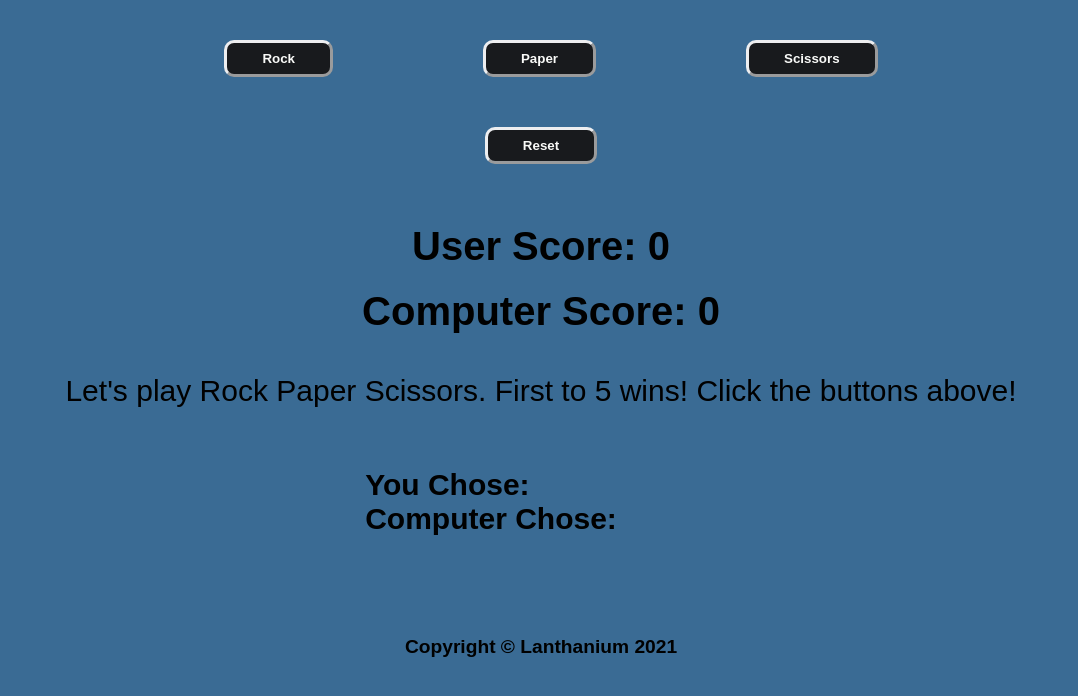
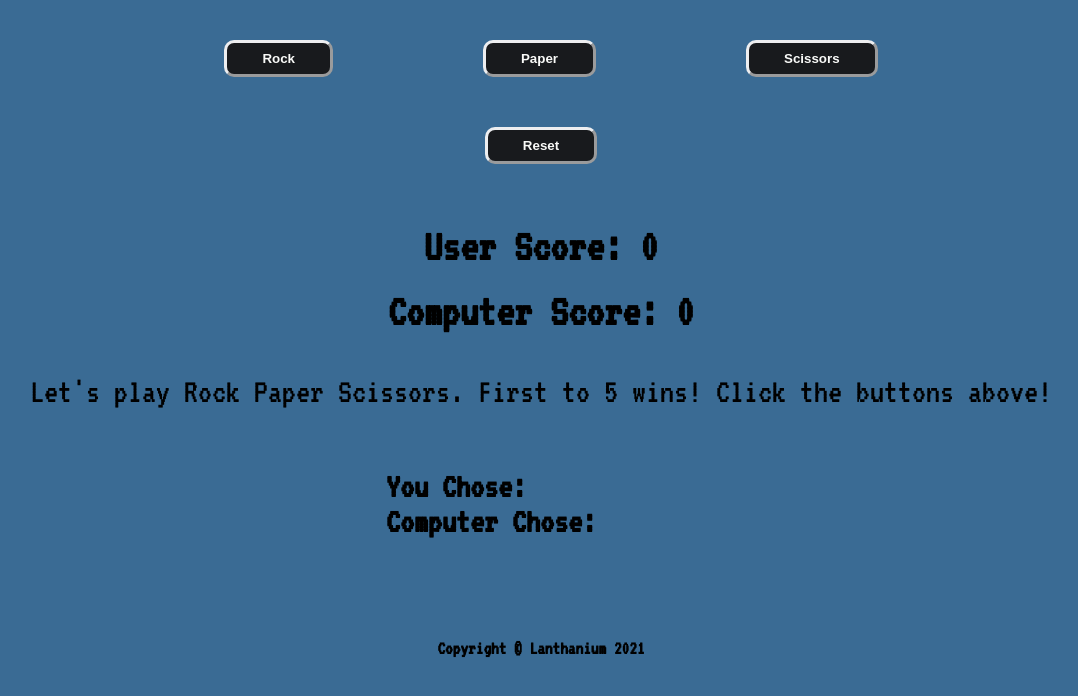
Before and after one commit to lanthanium/RockPaperScissors, a plain HTML site: page index.html in a window 1280 px wide. Shown: the whole page, without its empty margins (99-1177 px from the left). Drawn offline with Linux system fonts and the light colour scheme.

Commit message:
Updated font

```diff
--- a/RPS.js
+++ b/RPS.js
@@ -1,4 +1,3 @@
-
 function computerPlay()
 {
     let decision = Math.floor(Math.random()*3);
--- a/style.css
+++ b/style.css
@@ -1,7 +1,9 @@
+
+@import url('https://fonts.googleapis.com/css2?family=VT323&display=swap');
 
 body{
     background-color:#3a6b94;
-    font-family: "DotGothic16", sans-serif;
+    font-family: "VT323", monospace;
 }
 
 .buttons {
@@ -34,7 +36,7 @@ button{
     flex-direction:column;
     align-items: center;
     margin: 100px;
-    font-size: 40px;
+    font-size: 45px;
     gap:20px;
     font-weight: 900;
     margin-top: 60px;
@@ -43,14 +45,14 @@ button{
 
 #result{
     font-weight: 100;
-    font-size: 30px;
+    font-size: 35px;
 }
 
 .choiceContainer{
     display:flex;
     justify-content:center;
     gap: 100px;
-    font-size: 30px;
+    font-size: 35px;
     font-weight: 900;
 }
 
```
Also changed, not shown: index.html (+0 -1 lines).
